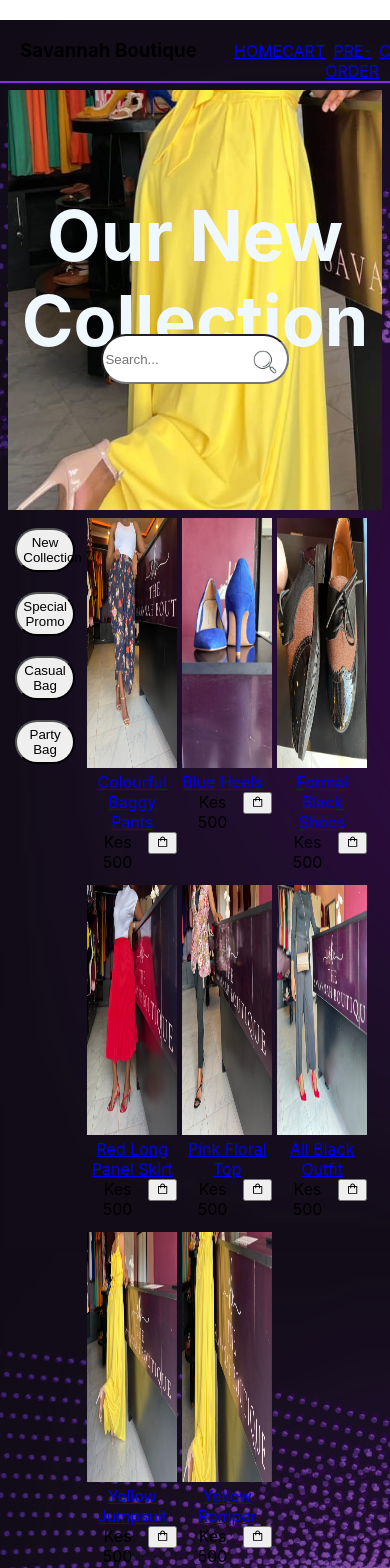
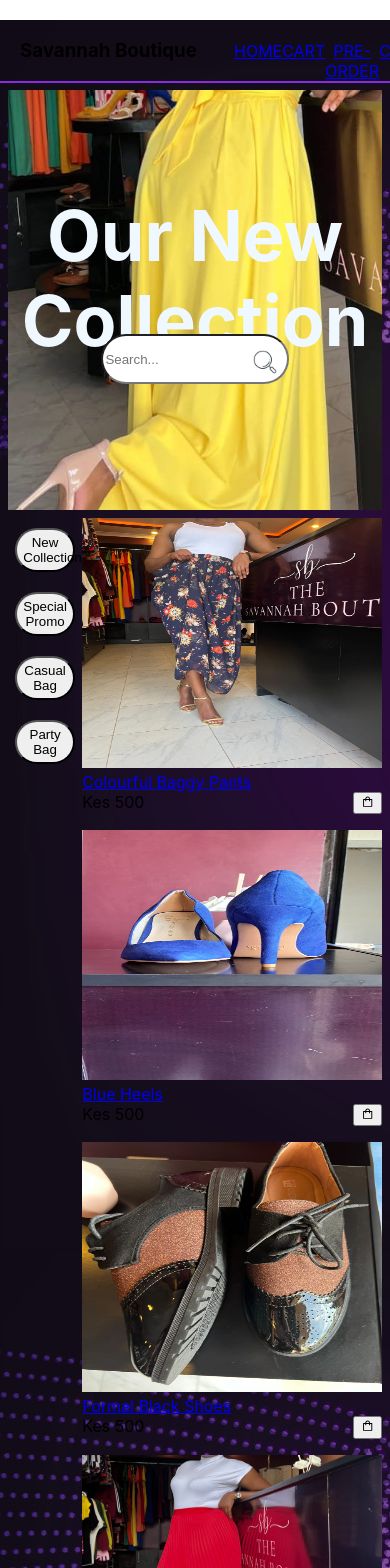
Before and after one commit to kk-mbugua/savannah, a React (Create React App) app in the folder front_end/: page / in a window 390 px wide. Shown: the top 1568 px of the page. Built offline with nearby package versions, Linux system fonts and the light colour scheme.

Commit message:
adjust gallery to responsive

```diff
--- a/front_end/src/assets/styles/global.css
+++ b/front_end/src/assets/styles/global.css
@@ -72,7 +72,6 @@
 .shopping {
     display: flex;
     flex-direction: row;
-    justify-content: space-around;
     width: 100%;
 }
 
@@ -97,18 +96,20 @@
 }
 
 .shoppingItems {
-    display: flex;
-    flex-wrap: wrap;
-    max-width: 800px; /* Adjust the max-width as per your requirement */
+    display: grid;
+    max-width: 100%;
+    margin: 0 auto;
+    gap: 1rem;
+    grid-template-columns: repeat(auto-fit, minmax(300px, 1fr));
 }
 
 .shoppingItem {
-    max-width: 100%;
-    height: auto;
-    margin-left: 5px; /* Adjust the margin as per your requirement */
-    margin-bottom: 13px;
-    flex: 1 1 calc(33.33% - 10px); /* Change 33.33% to adjust the number of images in a row */
-    max-width: calc(33.33% - 10px); /* Change 33.33% to adjust the number of images in a row */
+    /* max-width: 100%; */
+    /* height: auto; */
+    /* margin-left: 5px; Adjust the margin as per your requirement */
+    /* margin-bottom: 13px; */
+    /* flex: 1 1 calc(33.33% - 10px); Change 33.33% to adjust the number of images in a row */
+    /* max-width: calc(33.33% - 10px); Change 33.33% to adjust the number of images in a row */
 }
 
 .shoppingItem img {
```
